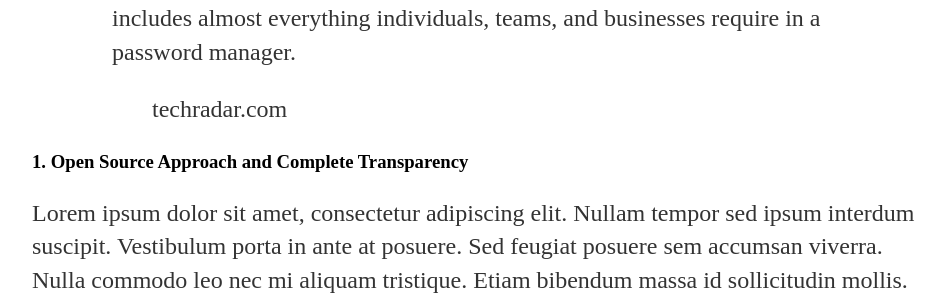
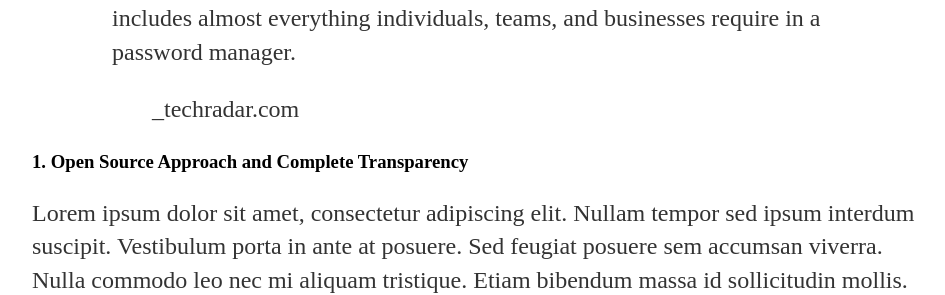
Before and after one commit to baylorrandolph/baylorrandolph.github.io, a Jekyll site: the page built from _posts/2020-07-18-reasons-our-customers-love-and-trust-us.md, in a window 1280 px wide and 900 px high. Shown: the part 453-748 px from the top of the window, without its empty margins (160-1105 px from the left). Built offline with Jekyll 4.4.1, drawn with Linux system fonts in a browser that asks for light colours.

```diff
--- a/_posts/2020-07-18-reasons-our-customers-love-and-trust-us.md
+++ b/_posts/2020-07-18-reasons-our-customers-love-and-trust-us.md
@@ -8,7 +8,7 @@ date: 2020-07-18
 ## A Company Dedicated to Innovative Technology With Complete Transparency and Putting Our Customers First
 
 >>Bitwarden is open-source software that we believe to be one of the best password managers available today.  It’s user friendly and highly secure, and includes almost everything individuals, teams, and businesses require in a password manager.
->>>techradar.com
+>>>_techradar.com
 
 ### 1. Open Source Approach and Complete Transparency
 Lorem ipsum dolor sit amet, consectetur adipiscing elit. Nullam tempor sed ipsum interdum suscipit. Vestibulum porta in ante at posuere. Sed feugiat posuere sem accumsan viverra. Nulla commodo leo nec mi aliquam tristique. Etiam bibendum massa id sollicitudin mollis. Vestibulum at volutpat sem. Proin condimentum fringilla elit, nec tristique lorem tempor ac. Aenean arcu est, bibendum id porta at, dapibus ac orci. Quisque imperdiet in eros eget viverra. Aliquam sed feugiat tellus. Pellentesque molestie quis lorem aliquet maximus. Donec quis tellus congue nibh imperdiet egestas. Vivamus a erat vitae quam imperdiet maximus. Fusce laoreet pretium volutpat.
```
